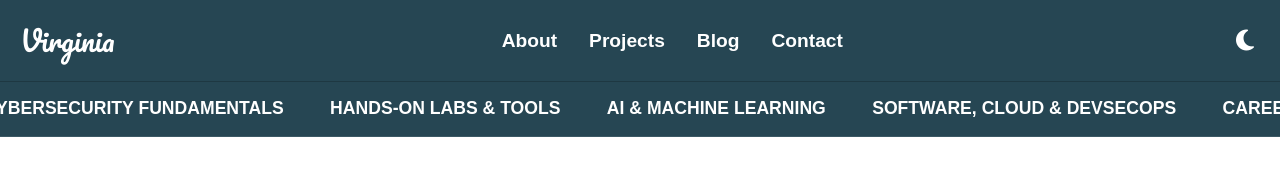
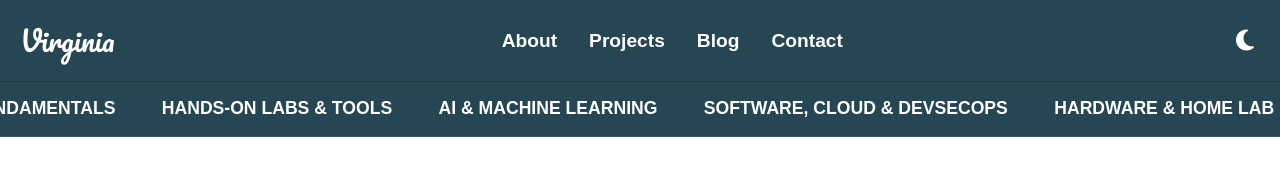
Before and after one commit to vnelai/vn-portfolio, a React (Vite) app: page /blog/topic/1 in a window 1280 px wide. Shown: the top 180 px of the page. Built offline with nearby package versions, Linux system fonts and the light colour scheme; no server answers; the database is empty.

Commit message:
feat(topic-nav): add \Hardware

```diff
--- a/src/components/blog-components/topic-nav/TopicNav.jsx
+++ b/src/components/blog-components/topic-nav/TopicNav.jsx
@@ -20,6 +20,7 @@ const topics = [
   // Expanding Tech & Horizons
   "AI & Machine Learning",
   "Software, Cloud & DevSecOps",
+  "Hardware & Home Lab Builds",
 
   // Career & Growth
   "Career & Self-Taught Journey",
--- a/src/components/projects-components/project-nav/ProjectNav.jsx
+++ b/src/components/projects-components/project-nav/ProjectNav.jsx
@@ -12,12 +12,12 @@ const topics = [
   "Offensive Security (Red Team)",
   "SOC & Analyst Skills (Blue Team)",
   "Purple Teaming (Red + Blue Integration)",
-  "Hands-On Labs & Tools",
   "Cybersecurity Fundamentals",
 
   // Expanding Tech & Horizons
   "AI & Machine Learning in Security",
   "Software, Cloud & DevSecOps",
+  "Hardware & Home Lab Builds",
 
   // Career & Work
   "Freelance & Remote Work",
```
